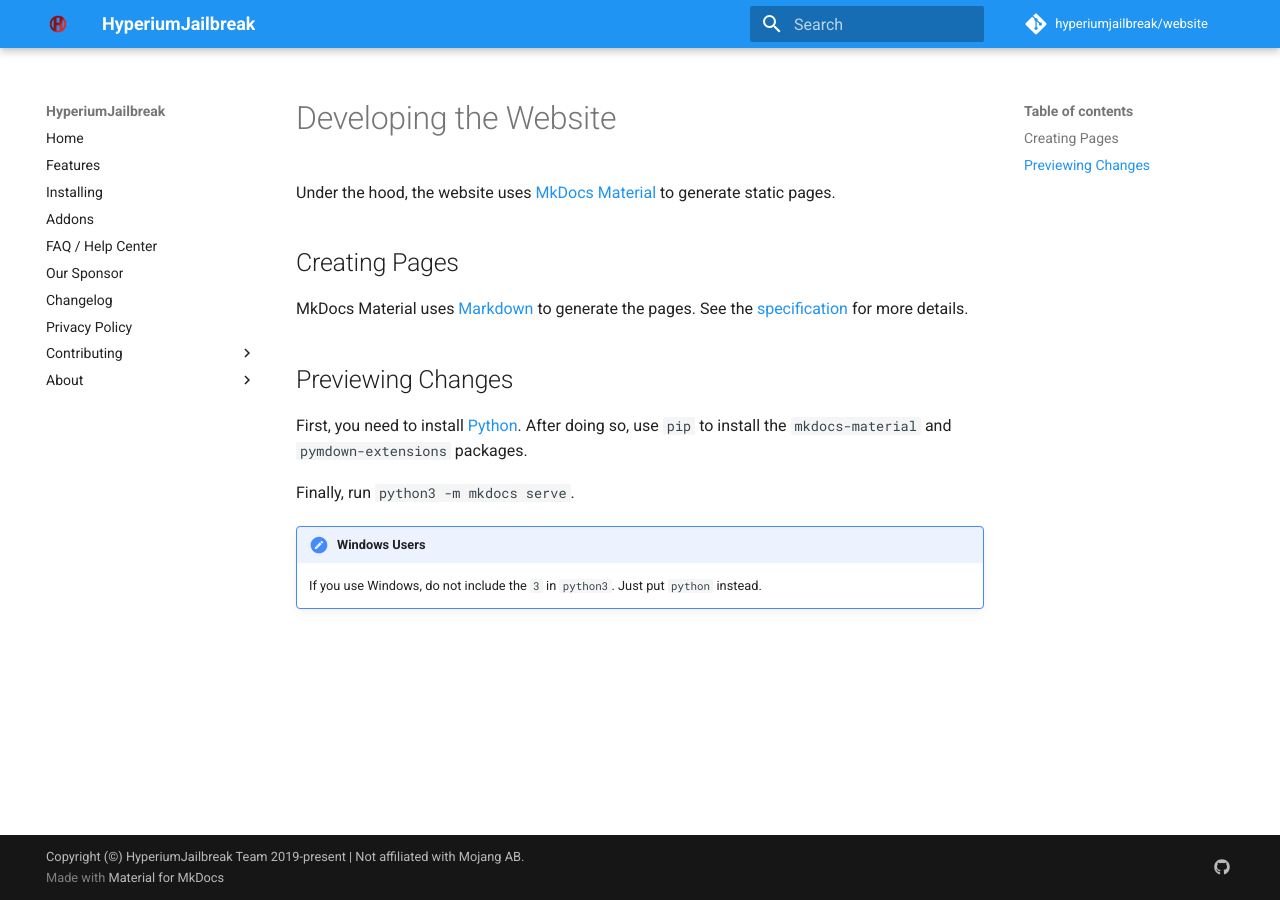
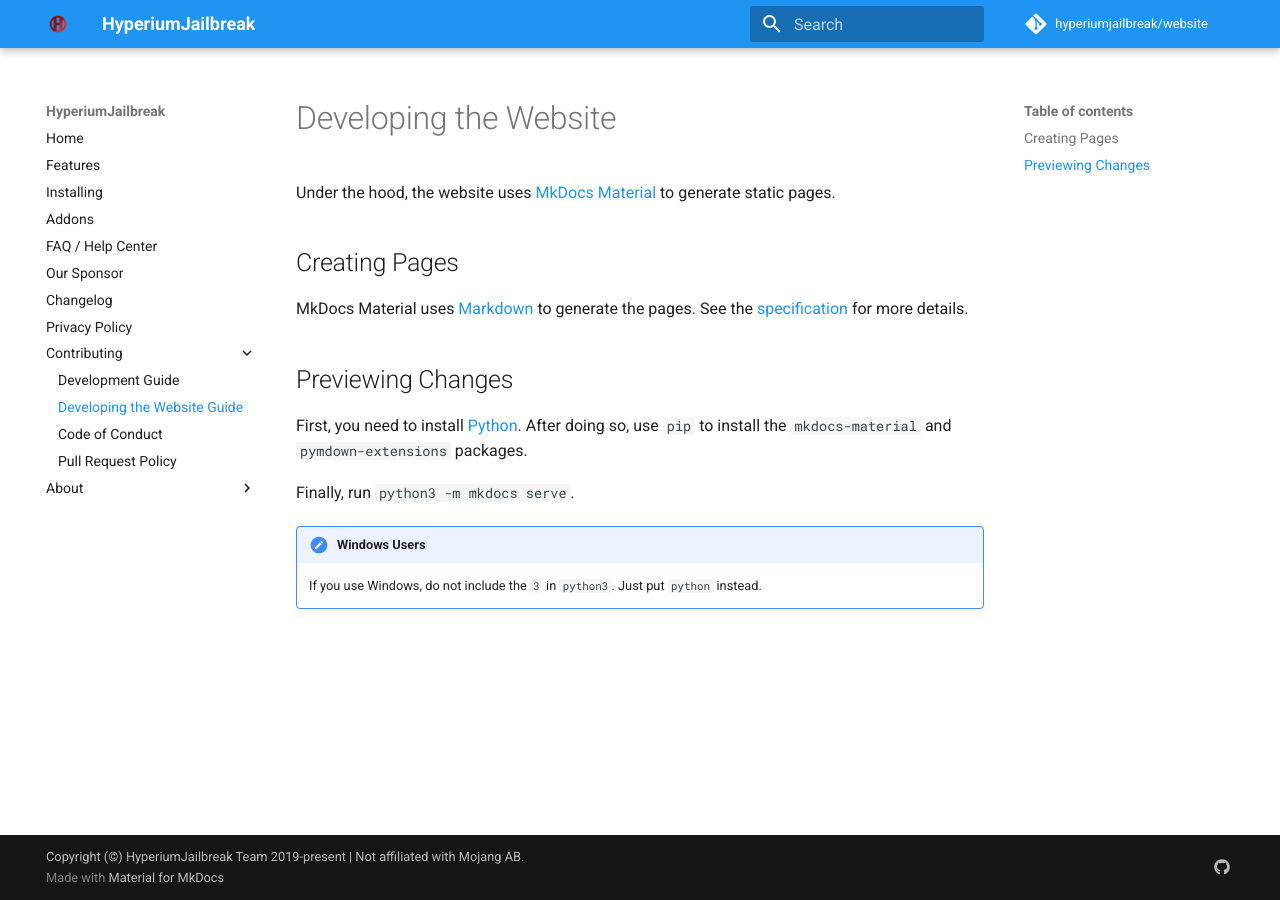
Before and after one commit to hyperiumjailbreak/hyperiumjailbreak.github.io, an MkDocs documentation site: the page built from docs/contrib/website_development.md, in a window 1280 px wide. Built offline with MkDocs 1.6.1 and Material for MkDocs 9.7.7, drawn with Linux system fonts in a browser that asks for light colours; comment, search, counter and statistics services are not loaded.

Commit message:
Link website dev page on index

```diff
--- a/mkdocs.yml
+++ b/mkdocs.yml
@@ -62,6 +62,7 @@
   - 'Privacy Policy': privacy.md
   - 'Contributing':
     - 'Development Guide': contrib/development.md
+    - 'Developing the Website Guide': contrib/website_development.md
     - 'Code of Conduct': contrib/CODE_OF_CONDUCT.md
     - 'Pull Request Policy': contrib/pr_policy.md
   - 'About':
```
